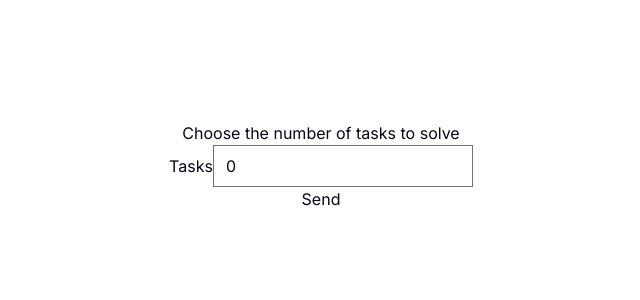
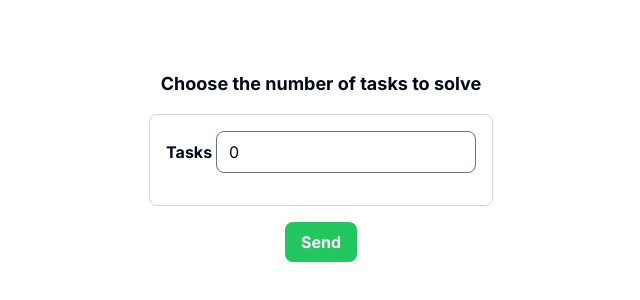
Before and after one commit to sirsa4/webApp_eksamen, a Next.js app in the folder oppgave_1/: page / in a window 1280 px wide. Shown: the part 234-534 px from the top of the page, without its empty margins (319-959 px from the left). Built offline with nearby package versions, Linux system fonts and the light colour scheme.

Commit message:
styleing oppgave 1

```diff
--- a/oppgave_1/src/app/result/page.tsx
+++ b/oppgave_1/src/app/result/page.tsx
@@ -13,15 +13,17 @@ const ResultPage = async () => {
   const listAnswers = result?.data.map((ans) => ans.answers)
   //console.log(listAnswers)
   let count = 0
-
+// SRC: kilde:https://nerdcave.com/tailwind-cheat-sheet
   return (
     <>
-      <h1>Results</h1>
-      <div className="grid grid-cols-4">
+     <div className=" flex h-screen w-full flex-col items-center justify-center mb-4n">
+  <div className=" rounded-lg border border-gray-300 p-4">
+    <h1 className="text-lg font-bold mb-4 text-center">Results</h1>
+
       {result?.data.map((task: TaskType, index: number) => (
         <div key={task.id}>
-            <article>
-              <h2 className="font-bold">Oppgave tekst: {task.text}</h2>
+          <article className="  items-center justify-centerrounded-lg border rounded-lg border-gray-300 p-4 mb-4">
+            <h2 className="font-bold  ">Oppgave tekst: {task.text}</h2>
             <p>Operasjon type: {task.type}</p>
           </article>
 
@@ -35,10 +37,14 @@ const ResultPage = async () => {
         </div>
       ))}
     </div>
-      <p>
-        Slutt resultat: {count} av {listAnswers.length} riktig!
-      </p>
-      <Link href={"/"}>Start på nytt</Link>
+    <div className=" grid items-center  justify-center mt-4">
+    <p> Slutt resultat: {count} av {listAnswers.length} riktig!</p>
+
+      <Link className=" text-center focus:shadow-outline rounded-lg bg-green-500 px-4 py-1  font-bold text-white hover:bg-green-700 focus:outline-none" href={"/"}>
+        Start på nytt
+      </Link>
+    </div>
+    </div>
     </>
   )
 }
--- a/oppgave_1/src/app/tasks/page.tsx
+++ b/oppgave_1/src/app/tasks/page.tsx
@@ -13,9 +13,9 @@ export default async function Home() {
   console.log()
 
   return (
-    <main className="flex flex-col items-center">
-      {JSON.stringify(result.data)}
-      <h3>Tasks own page</h3>
+    <main className="flex flex-col items-center ">
+
+      <h3 className="text-lg font-bold mb-4">Tasks own page</h3>
       <Tasks allTasks={result.data} />
     </main>
   )
--- a/oppgave_1/src/components/Answer.tsx
+++ b/oppgave_1/src/components/Answer.tsx
@@ -98,37 +98,39 @@ export default function Answer({
 
   return (
     <div>
-      <section>
-        <p>Attempts: {attempts} / 3</p>
+      <section className="flex md:flex-col items-center">
+        <p className="text-lg font-bold mb-1">Attempts: {attempts} / 3</p>
       </section>
       <form onSubmit={send}>
-        <div>
+        <div className="flex md:flex-col items-center">
           <label htmlFor="answer">Svar</label>
           <input
             name="answer"
             type="text"
             placeholder="Sett svar her"
             value={input}
+            className="  rounded-lg flex md:flex-col items-center mb-4"
             onChange={(e) => setInput(e.target.value)}
           />
         </div>
-        <section>
+        <section className="flex md:flex-col items-center">
           {isCorrect ? "Bra jobbet!" : null}
           <div>
             {attempts < 3 ? (
-              <button type="button" onClick={validate}>
+              <button className=" mb-4 focus:shadow-outline rounded-lg bg-pink-300 px-4 py-2 font-bold text-white hover:bg-pink-600" type="button" onClick={validate}>
                 Validate answer
               </button>
             ) : null}
           </div>
         </section>
       </form>
-      <div>
-        {attempts === 3 ? <button onClick={checkAnswer}>Se svar</button> : null}
+      <div >
+        {attempts === 3 ? <button className=" mb-4 focus:shadow-outline rounded-lg bg-yellow-200 px-4 py-2" onClick={checkAnswer}>Se svar</button> : null}
         {toggleAnswer ? <p>{calculate(current, data)}</p> : null}
       </div>
       {lastTask ? (
-        <button type="submit" onClick={send}>
+        <button className="  mb-4 focus:shadow-outline rounded-lg bg-green-400 px-4 py-2 hover:bg-green-600 "
+         type="submit" onClick={send}>
           Send
         </button>
       ) : null}
--- a/oppgave_1/src/components/FormTask.tsx
+++ b/oppgave_1/src/components/FormTask.tsx
@@ -21,32 +21,39 @@ const FormTask = () => {
       console.log(error)
     }
     // route.refresh()
+    // SRC: kilde:https://nerdcave.com/tailwind-cheat-sheet
   }
   return (
     <>
+
       <form
-        className="flex h-screen w-full flex-col items-center justify-center"
+        className="flex h-screen w-full flex-col items-center justify-center mb-4"
         onSubmit={handleCreateTasks}
       >
         <header>
-          <h1>Choose the number of tasks to solve</h1>
+          <h1 className="text-lg font-bold mb-4">Choose the number of tasks to solve</h1>
         </header>
-        <section>
-          <div>
-            <label htmlFor="input">Tasks</label>
+        <section className="rounded-lg border border-gray-300 p-4 mb-4">
+          <div className="mb-4 ">
+            <label className=" rounded-lgtext-lg font-bold mb-4 "htmlFor="input">Tasks </label>
             <input
               type="text"
               name="input"
               id="input"
               placeholder="type number here"
+              className="rounded-lg"
               value={length}
               onChange={(e) => setLength(e.target.value)}
             />
           </div>
         </section>
-        <div className="flex md:flex-col">
-          <input className="md:justify-center" type="submit" value="Send" />
+        <div className="flex md:flex-col items-center">
+          <input
+           type="submit"
+            value="Send"
+          className="focus:shadow-outline rounded-lg bg-green-500 px-4 py-2 font-bold text-white hover:bg-green-700 focus:outline-none" />
         </div>
+
       </form>
     </>
   )
--- a/oppgave_1/src/components/Progress.tsx
+++ b/oppgave_1/src/components/Progress.tsx
@@ -31,14 +31,16 @@ export default function Progress({
   //const currentTask = props.tasks[state]
   console.log("last tasks?: " + lastTask)
   console.log("progress attempts: " + attempts)
+// SRC: kilde:https://nerdcave.com/tailwind-cheat-sheet
   return (
     <footer className="mt-4 border-t-slate-300">
     <p>{current?.id}</p>
-      <button onClick={prev} className="bg-purple-700 text-white">
+
+    <button onClick={prev} className="focus:shadow-outline rounded-lg bg-purple-600 px-4 py-2 font-bold text-white hover:bg-purple-900 ">
       Forrige oppgave
     </button>
     {(isCorrect && !lastTask) || (attempts === 3 && !lastTask) ? (
-        <button onClick={next} className="bg-teal-700 text-white">
+      <button onClick={next} className=" focus:shadow-outline rounded-lg bg-teal-700 px-4 py-2 font-bold text-white hover:bg-teal-900 ">
         Neste oppgave
       </button>
     ) : null}
--- a/oppgave_1/src/components/Task.tsx
+++ b/oppgave_1/src/components/Task.tsx
@@ -3,14 +3,15 @@ import React from "react"
 import { TaskType } from "@/types"
 
 const Task = ({ current }: { current: TaskType }) => {
+  // SRC: kilde:https://nerdcave.com/tailwind-cheat-sheet
   return (
-    <>
-      <article key={current.id}>
-        <p>{current.text}</p>
-        <p>{current.type}</p>
-        <p>{current.data}</p>
-      </article>
-    </>
+    <div className="flex flex-col border-2 border-solid border-gray-300 m-4 rounded-lg p-4 shadow-md">
+    <article className="flex flex-col items-center" key={current.id}>
+      <p className="text-xl font-bold mb-2 text-gray-800">{current.text}</p>
+      <p className="text-base mb-2 text-gray-600">{current.type}</p>
+      <p className="text-base text-gray-700">{current.data}</p>
+    </article>
+  </div>
   )
 }
 
--- a/oppgave_1/src/components/Tasks.tsx
+++ b/oppgave_1/src/components/Tasks.tsx
@@ -44,8 +44,10 @@ export default function Tasks({ allTasks }: { allTasks: TaskType[] }) {
 
   return (
     <>
-      <h1>Tasks component</h1>
-      <h2>
+  <div className="grid rounded-lg place-items-center border-2 border-solid border-gray-200 m-4  p-4 shadow-md">
+
+<h1 className="text-lg font-bold mb-4 ">Tasks component</h1>
+<h2 className="text-lg font-bold mb-3 ">
   Tasks: {tasks.indexOf(current)}/{tasks.length - 1}
 </h2>
 <Task current={current} />
@@ -79,6 +81,7 @@ export default function Tasks({ allTasks }: { allTasks: TaskType[] }) {
   isCorrect={isCorrect}
   attempts={attempts}
 />
+</div>
 </>
 )
 }
```
Also changed, not shown: 1 other file (tests, documents, lock files or other folders). Lines whose indentation alone changed are shown as unchanged.
